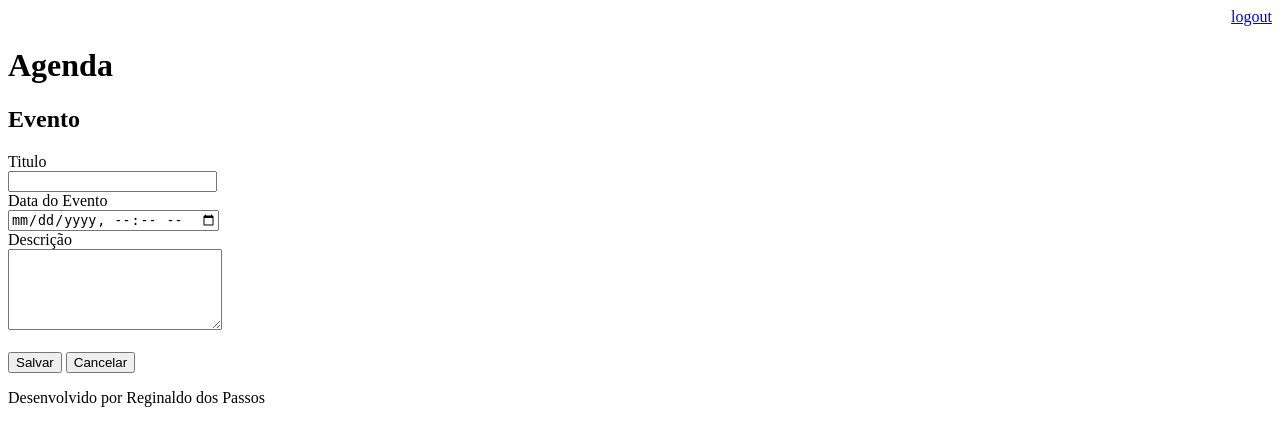
After one commit to Reginaldopassos/Projeto-Agenda, a Django app: page /agenda/evento/ in a window 1280 px wide. The commit adds this page. Shown: the top 446 px of the page. Run offline with Django 4.2, Linux system fonts and the light colour scheme; a user stored in the database is signed in.

Commit message:
Entering data

```diff
--- a/agenda/urls.py
+++ b/agenda/urls.py
@@ -21,12 +21,15 @@ from django.views.generic import RedirectView
 urlpatterns = [
     path('admin/', admin.site.urls),
     path('agenda/', views.lista_eventos),
+    path('agenda/evento/', views.evento),
+    path('agenda/evento/submit',views.submit_evento),
     path('', RedirectView.as_view(url='/agenda/')),
     path('login/', views.login_user),
     path('login/submit', views.submit_login),
     path('logout/', views.logout_user)
 
 
+
     #path('',views.index)
 
 ]
--- a/core/views.py
+++ b/core/views.py
@@ -37,3 +37,23 @@ def lista_eventos(request):
     evento = Evento.objects.filter(usuario=usuario)
     dados = {'eventos':evento}
     return render(request,'agenda.html',dados)
+
+
+@login_required(login_url='/login/')
+def evento (request):
+    return render(request, 'evento.html')
+
+@login_required(login_url='/login/')
+def submit_evento(request):
+    if request.POST:
+        titulo = request.POST.get('titulo')
+        data_evento = request.POST.get('data_evento')
+        descricao = request.POST.get('descricao')
+        usuario = request.user
+        Evento.objects.create(titulo=titulo,
+                              data_evento=data_evento,
+                              descricao=descricao,
+                              usuario=usuario)
+
+
+    return redirect('/')
--- a/templates/agenda.html
+++ b/templates/agenda.html
@@ -2,6 +2,9 @@
 
 {% block content %}
    <h2>Agendamentos</h2>
+   <a href="evento/">
+      <button type="button">Novo Evento</button>
+   </a>
    <ul style="font-size: 18px;">
    {% for evento in eventos%}
    <li>{{evento.titulo}} - {{evento.get_data_evento}}</li>
--- /dev/null
+++ b/templates/evento.html
@@ -0,0 +1,26 @@
+{% extends "model-page.html" %}
+
+{% block content %}
+
+<h2>Evento</h2>
+
+
+<form action="submit" method="POST">{% csrf_token %}
+    <label>Titulo</label>
+    <br>
+        <input type="text" name="titulo" size="23">
+    <br>
+        <label>Data do Evento</label>
+    <br>
+        <input type="datetime-local" name="data_evento" >
+    <br>
+        <label>Descrição</label>
+    <br>
+        <textarea name="descricao" rows="5" cols="24"></textarea>
+        <br><br>
+        <button type="submit">Salvar</button>
+    <a href="/">
+        <button type="button">Cancelar</button>
+    </a>
+</form>
+{% endblock%}
```
Also changed, not shown: db.sqlite3.
